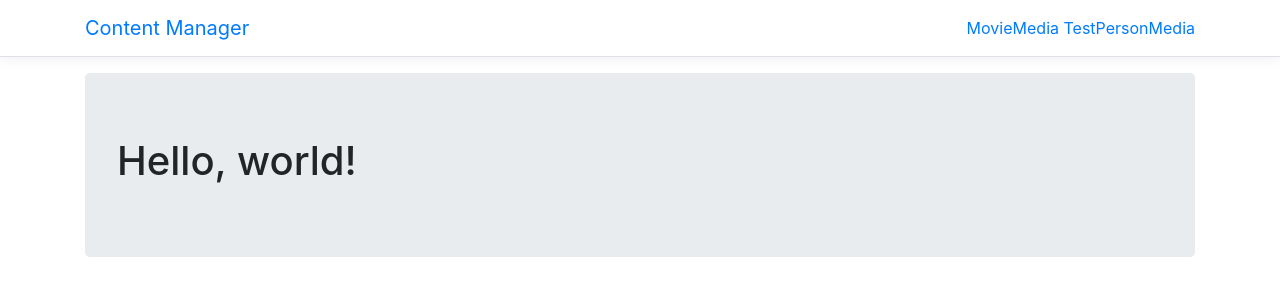
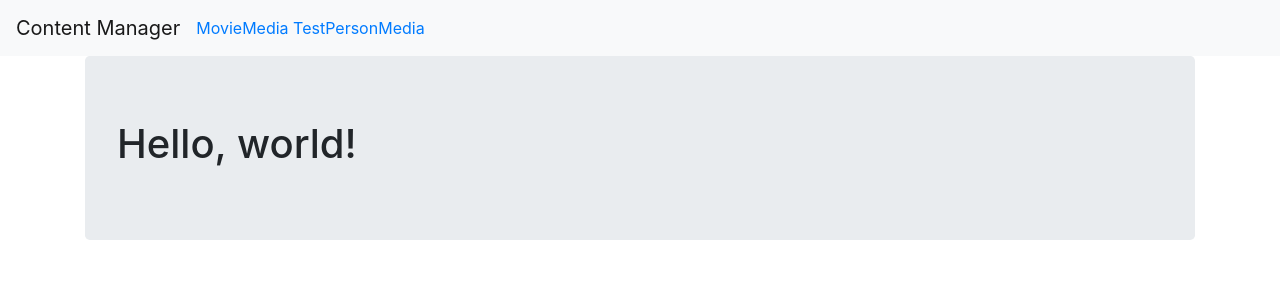
Before and after one commit to joaopedropio/content-manager-web, a React (Create React App) app: page / in a window 1280 px wide. Shown: the top 300 px of the page. Built offline with nearby package versions, Linux system fonts and the light colour scheme.

Commit message:
Remove unecessary dependencies

```diff
--- a/package.json
+++ b/package.json
@@ -4,7 +4,6 @@
   "private": true,
   "dependencies": {
     "axios": "^0.18.0",
-    "bootstrap": "^4.1.3",
     "dashjs": "^2.9.3",
     "date-fns": "^1.30.1",
     "eslint-plugin-import": "2.14.0",
@@ -16,11 +15,8 @@
     "react-dom": "^16.8.6",
     "react-redux": "^7.0.2",
     "react-router": "^5.0.0",
-    "react-router-bootstrap": "^0.24.4",
     "react-router-dom": "^4.2.2",
-    "react-router-prop-types": "^1.0.4",
     "react-scripts": "2.1.8",
-    "reactstrap": "^6.3.0",
     "redux": "^4.0.1"
   },
   "scripts": {
--- a/public/index.html
+++ b/public/index.html
@@ -11,6 +11,11 @@
     -->
     <link rel="manifest" href="%PUBLIC_URL%/manifest.json">
     <link rel="shortcut icon" href="%PUBLIC_URL%/favicon.ico">
+    <link
+      rel="stylesheet"
+      href="https://maxcdn.bootstrapcdn.com/bootstrap/4.0.0/css/bootstrap.min.css"
+      integrity="sha384-Gn5384xqQ1aoWXA+058RXPxPg6fy4IWvTNh0E263XmFcJlSAwiGgFAW/dAiS6JXm"
+      crossorigin="anonymous">
     <!--
       Notice the use of %PUBLIC_URL% in the tags above.
       It will be replaced with the URL of the `public` folder during the build.
@@ -37,5 +42,17 @@
       To begin the development, run `npm start` or `yarn start`.
       To create a production bundle, use `npm run build` or `yarn build`.
     -->
+    <script
+      src="https://code.jquery.com/jquery-3.2.1.slim.min.js"
+      integrity="sha384-KJ3o2DKtIkvYIK3UENzmM7KCkRr/rE9/Qpg6aAZGJwFDMVNA/GpGFF93hXpG5KkN"
+      crossorigin="anonymous"></script>
+    <script
+      src="https://cdnjs.cloudflare.com/ajax/libs/popper.js/1.12.9/umd/popper.min.js"
+      integrity="sha384-ApNbgh9B+Y1QKtv3Rn7W3mgPxhU9K/ScQsAP7hUibX39j7fakFPskvXusvfa0b4Q"
+      crossorigin="anonymous"></script>
+    <script
+      src="https://maxcdn.bootstrapcdn.com/bootstrap/4.0.0/js/bootstrap.min.js"
+      integrity="sha384-JZR6Spejh4U02d8jOt6vLEHfe/JQGiRRSQQxSfFWpi1MquVdAyjUar5+76PVCmYl"
+      crossorigin="anonymous"></script>
   </body>
 </html>
--- a/src/components/NavMenu.js
+++ b/src/components/NavMenu.js
@@ -1,55 +1,35 @@
-import React, { Component } from 'react';
+import React from 'react';
 import { Link } from 'react-router-dom';
 import './NavMenu.css';
 
-export default class NavMenu extends Component {
-  constructor(props) {
-    super(props);
-
-    this.toggleNavbar = this.toggleNavbar.bind(this);
-    this.state = {
-      collapsed: true,
-    };
-  }
-
-  toggleNavbar() {
-    const { collapsed } = this.state;
-
-    this.setState({
-      collapsed: !collapsed,
-    });
-  }
-
-  render() {
-    const { collapsed } = this.state;
-
+const NavMenu = () => {
   return (
     <header>
-        <nav className="navbar navbar-expand-sm navbar-toggleable-sm ng-white border-bottom box-shadow mb-3" light>
-          <div className="container">
+      <nav className="navbar navbar-expand-lg navbar-light bg-light">
         <a className="navbar-brand" href="/">Content Manager</a>
-            <button type="button" onClick={this.toggleNavbar} className="navbar-toggler" data-toggle="collapse" data-target="#navbarSupportedContent" aria-controls="navbarSupportedContent" aria-expanded="false" aria-label="Toggle navigation">
+        <button type="button" className="navbar-toggler" data-toggle="collapse" data-target="#navbarSupportedContent" aria-controls="navbarSupportedContent" aria-expanded="false" aria-label="Toggle navigation">
           <span className="navbar-toggler-icon" />
         </button>
-            <div id="navbarSupportedContent" className="collapse navbar-collapse d-sm-inline-flex flex-sm-row-reverse" isOpen={!collapsed} navbar>
-              <ul className="navbar-nav flex-grow">
-                <div className="nav-item">
+
+        <div id="navbarSupportedContent" className="collapse navbar-collapse">
+          <ul className="navbar-nav mr-auto">
+            <li className="nav-item active">
               <Link to="/movie">Movie</Link>
-                </div>
-                <div className="nav-item">
+            </li>
+            <li className="nav-item">
               <Link to="/mediatest">Media Test</Link>
-                </div>
-                <div className="nav-item">
+            </li>
+            <li className="nav-item">
               <Link to="/person">Person</Link>
-                </div>
-                <div className="nav-item">
+            </li>
+            <li className="nav-item">
               <Link to="/media">Media</Link>
-                </div>
+            </li>
           </ul>
-            </div>
         </div>
       </nav>
     </header>
   );
 }
-}
+
+export default NavMenu;
--- a/src/index.js
+++ b/src/index.js
@@ -1,4 +1,3 @@
-import 'bootstrap/dist/css/bootstrap.css';
 import React from 'react';
 import ReactDOM from 'react-dom';
 
```
Also changed, not shown: 1 other file (tests, documents, lock files or other folders). Lines whose indentation alone changed are shown as unchanged.
